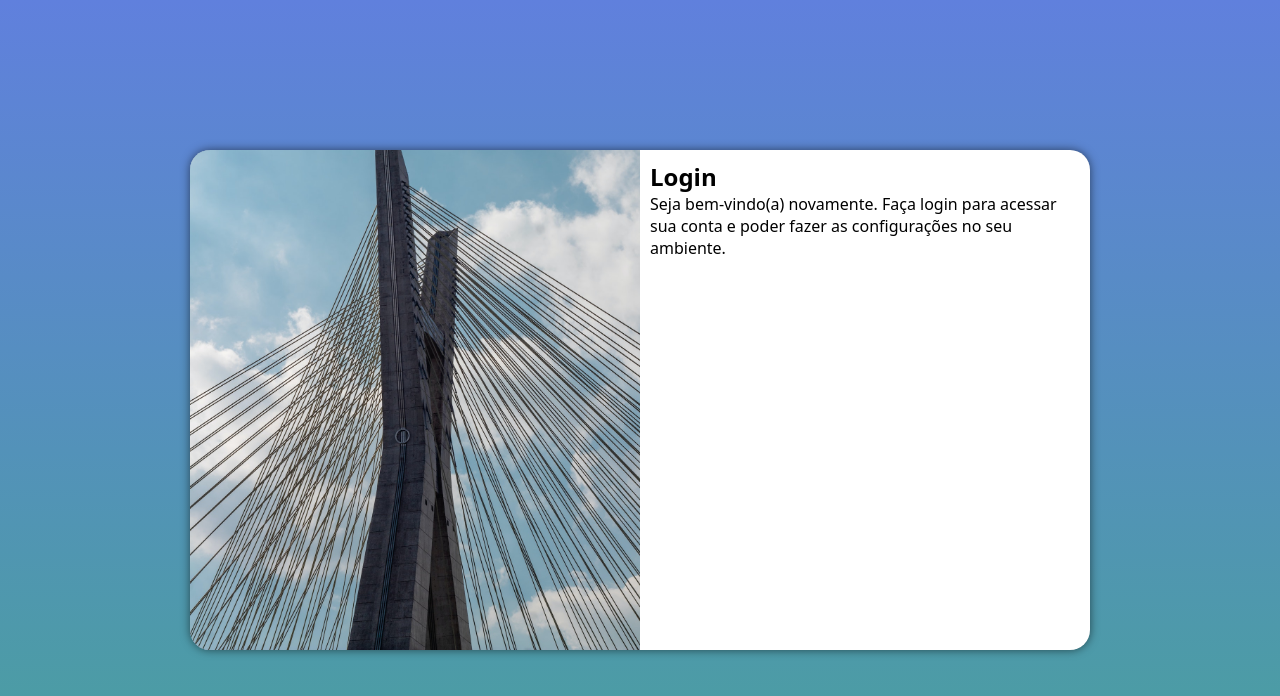
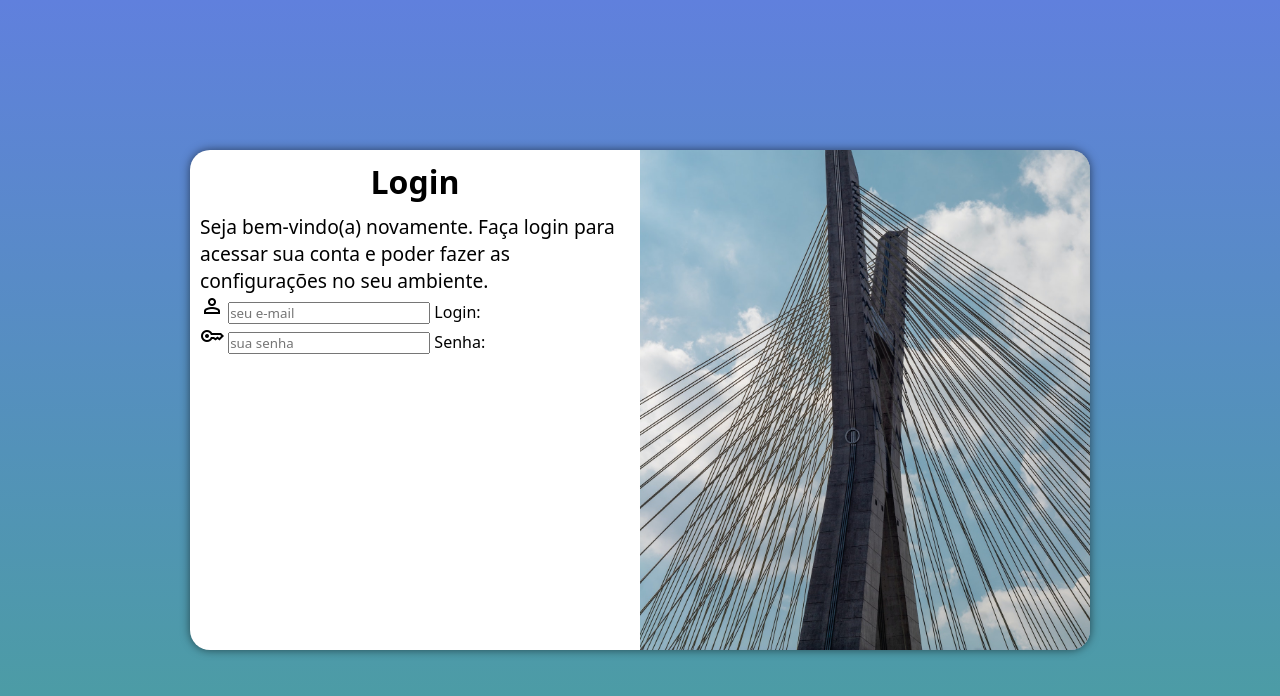
Before and after one commit to geraldoalbino/projeto-login, a plain HTML site: page index.html in a window 1280 px wide. Drawn offline with nearby package versions, Linux system fonts and the light colour scheme.

Commit message:
atualizacoes

```diff
--- a/estilos/media-query.css
+++ b/estilos/media-query.css
@@ -31,13 +31,20 @@
     }
 
     section#login > div#imagem {
-        float: left;
+        float: right;
         width: 50%;
         height: 100%;
     }
 
     section#login > div#formulario {
-        float: right;
+        float: left;
         width: 50%;
     }
+
+    div#formulario > h1 {
+        font-size: 2em;
+    }
+    div#formulario > p {
+        font-size: 1.2em;
+    }
 }
--- a/estilos/style.css
+++ b/estilos/style.css
@@ -32,7 +32,7 @@ section#login {
     transform: translate(-50%, -50%);
     overflow: hidden; /* Tudo que tiver fora da borda fica escondido */
     background-color: white;
-    width: 250px;
+    width: 260px;
     height: 500px;
     border-radius: 20px;
     box-shadow: 0 0 10px rgba(0, 0, 0, 0.550); /* Sombra */
@@ -54,3 +54,11 @@ section#login > div#formulario {
     padding: 10px;
 
 }
+
+div#formulario > h1 {
+    text-align: center;
+    margin-bottom: 10px;
+}
+ div#formulario > p {
+    font-size: 0.8em;
+ }
--- a/index.html
+++ b/index.html
@@ -5,6 +5,7 @@
     <meta http-equiv="X-UA-Compatible" content="IE=edge">
     <meta name="viewport" content="width=device-width, initial-scale=1.0">
     <title>Login</title>
+    <link rel="stylesheet" href="https://fonts.googleapis.com/css2?family=Material+Symbols+Outlined:opsz,wght,FILL,GRAD@20..48,100..700,0..1,-50..200" />
     <link rel="stylesheet" href="estilos/style.css">
     <link rel="stylesheet" href="estilos/media-query.css">
 </head>
@@ -17,8 +18,21 @@
             <div id="formulario">
                 <h1>Login</h1>
                 <p>Seja bem-vindo(a) novamente. Faça login para acessar sua conta e poder fazer as configurações no seu ambiente.</p>
-                <form action="login.php" method="post">
-
+                <form action="login.php" method="post" autocomplete="on">
+                    <div class="campo">
+                        <span class="material-symbols-outlined">
+                            person
+                        </span>
+                        <input type="email" name="login" id="ilogin" placeholder="seu e-mail" autocomplete="email">
+                        <label for="ilogin">Login: </label>
+                    </div>
+                    <div class="campo">
+                        <span class="material-symbols-outlined">
+                            key
+                        </span>
+                        <input type="password" name="senha" id="isenha" placeholder="sua senha" autocomplete="current-password">
+                        <label for="isenha">Senha: </label>
+                    </div>
                 </form>
             </div>
         </section>
```
